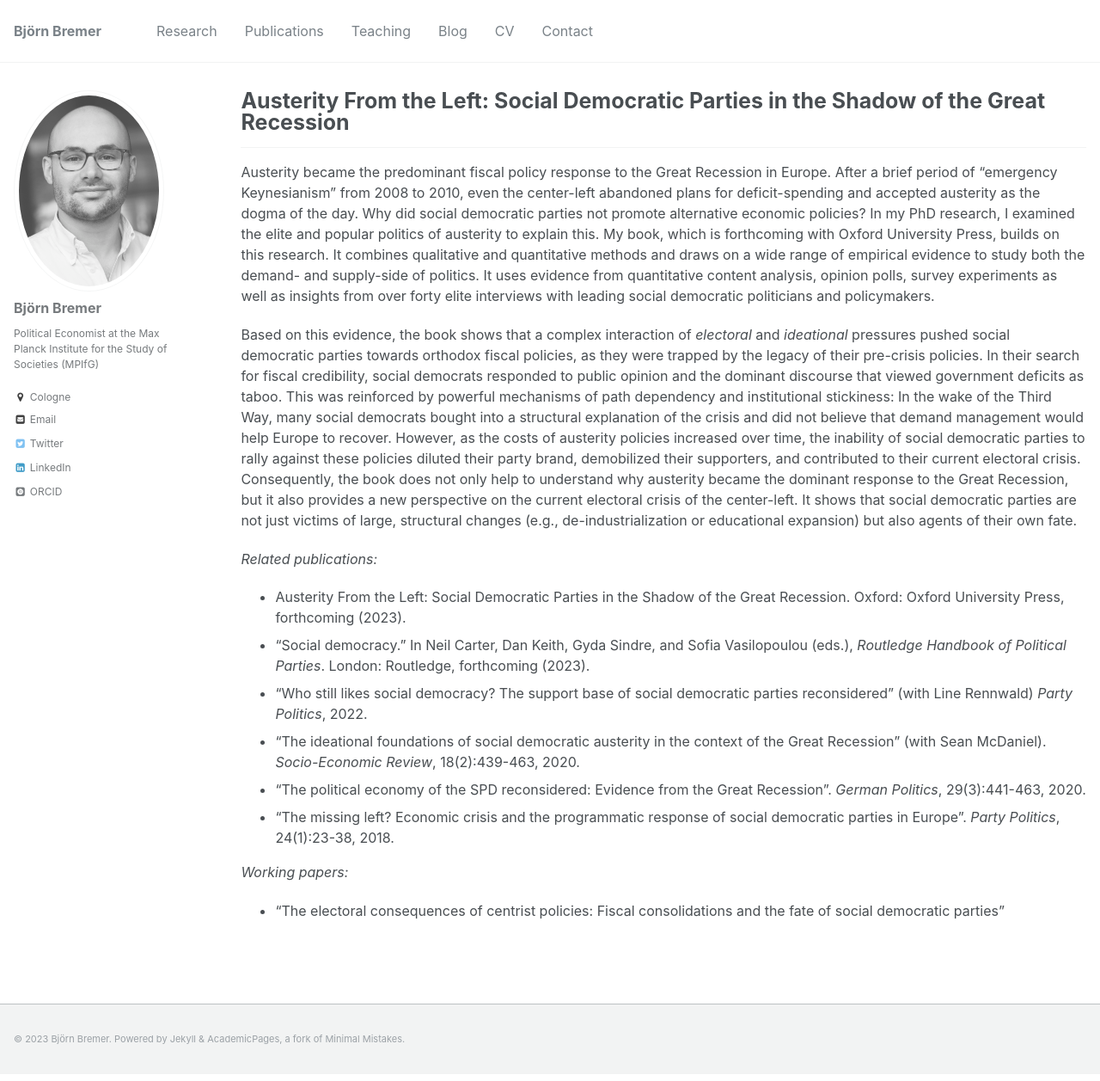
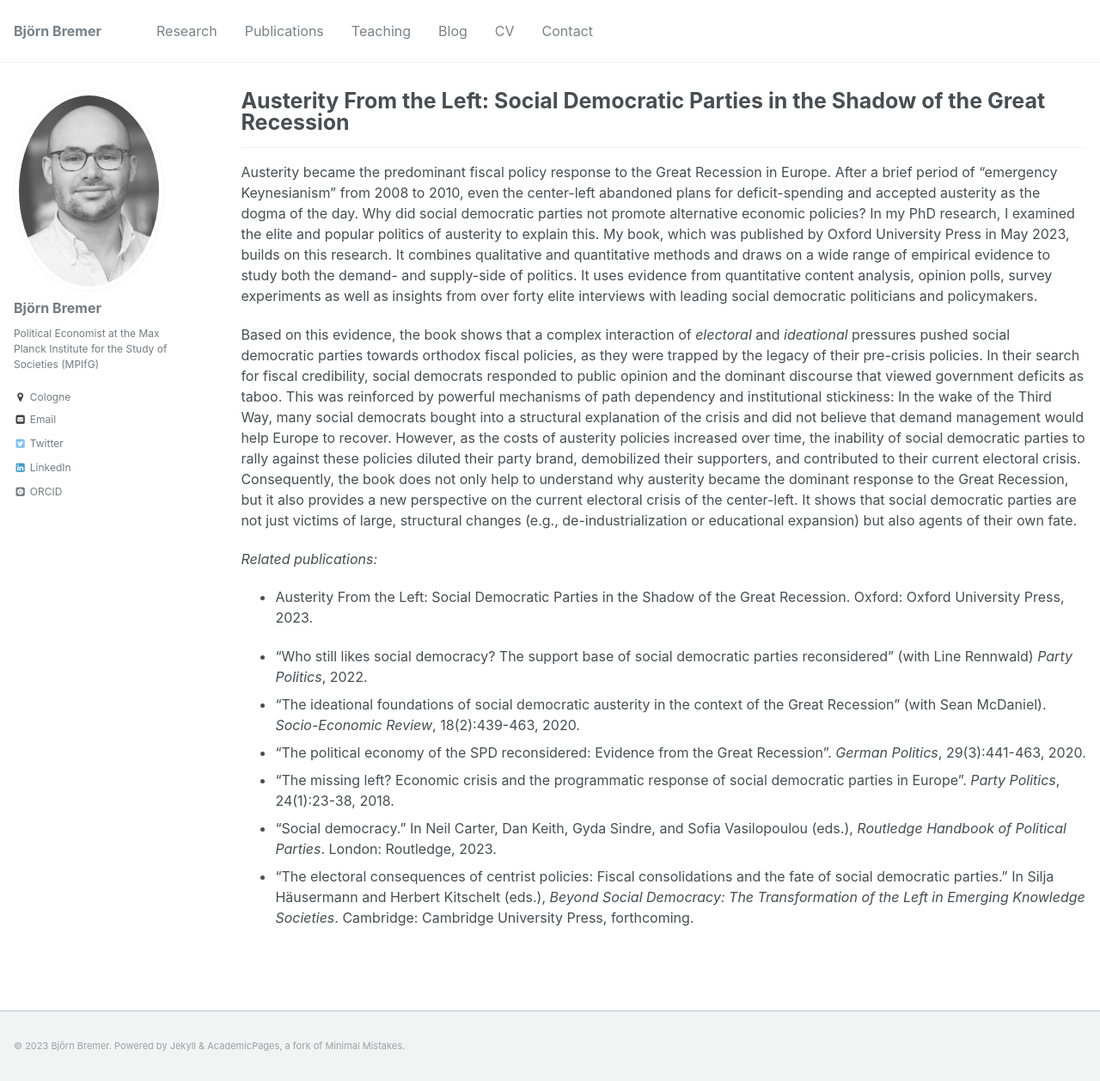
Before and after one commit to bjoernbremer/bjoernbremer.github.io, a Jekyll site: the page built from _projects/1_austerity_left.md, in a window 1280 px wide and 1257 px high. Shown: the whole window at 86% size. Built offline with Jekyll 4.4.1, drawn with Linux system fonts in a browser that asks for light colours; some web fonts are replaced.

Commit message:
Update 1_austerity_left.md

```diff
--- a/_projects/1_austerity_left.md
+++ b/_projects/1_austerity_left.md
@@ -6,18 +6,17 @@ permalink: /projects/austerity_left
 
 ------
 
-Austerity became the predominant fiscal policy response to the Great Recession in Europe. After a brief period of "emergency Keynesianism" from 2008 to 2010, even the center-left abandoned plans for deficit-spending and accepted austerity as the dogma of the day. Why did social democratic parties not promote alternative economic policies? In my PhD research, I examined the elite and popular politics of austerity to explain this. My book, which is forthcoming with Oxford University Press, builds on this research. It combines qualitative and quantitative methods and draws on a wide range of empirical evidence to study both the demand- and supply-side of politics. It uses evidence from quantitative content analysis, opinion polls, survey experiments as well as insights from over forty elite interviews with leading social democratic politicians and policymakers.
+Austerity became the predominant fiscal policy response to the Great Recession in Europe. After a brief period of "emergency Keynesianism" from 2008 to 2010, even the center-left abandoned plans for deficit-spending and accepted austerity as the dogma of the day. Why did social democratic parties not promote alternative economic policies? In my PhD research, I examined the elite and popular politics of austerity to explain this. My book, which was published by Oxford University Press in May 2023, builds on this research. It combines qualitative and quantitative methods and draws on a wide range of empirical evidence to study both the demand- and supply-side of politics. It uses evidence from quantitative content analysis, opinion polls, survey experiments as well as insights from over forty elite interviews with leading social democratic politicians and policymakers.
 
 Based on this evidence, the book shows that a complex interaction of *electoral* and *ideational* pressures pushed social democratic parties towards orthodox fiscal policies, as they were trapped by the legacy of their pre-crisis policies. In their search for fiscal credibility, social democrats responded to public opinion and the dominant discourse that viewed government deficits as taboo. This was reinforced by powerful mechanisms of path dependency and institutional stickiness: In the wake of the Third Way, many social democrats bought into a structural explanation of the crisis and did not believe that demand management would help Europe to recover. However, as the costs of austerity policies increased over time, the inability of social democratic parties to rally against these policies diluted their party brand, demobilized their supporters, and contributed to their current electoral crisis. Consequently, the book does not only help to understand why austerity became the dominant response to the Great Recession, but it also provides a new perspective on the current electoral crisis of the center-left. It shows that social democratic parties are not just victims of large, structural changes (e.g., de-industrialization or educational expansion) but also agents of their own fate.
 
 *Related publications:*
 
-* [Austerity From the Left: Social Democratic Parties in the Shadow of the Great Recession](https://global.oup.com/academic/product/austerity-from-the-left-9780192872210?q=austerity%20from%20the%20left&cc=de&lang=en). Oxford: Oxford University Press, forthcoming (2023).
-* "Social democracy." In Neil Carter, Dan Keith, Gyda Sindre, and Sofia Vasilopoulou (eds.), *Routledge Handbook of Political Parties*. London: Routledge, forthcoming (2023).
+* [Austerity From the Left: Social Democratic Parties in the Shadow of the Great Recession](https://global.oup.com/academic/product/austerity-from-the-left-9780192872210?q=austerity%20from%20the%20left&cc=de&lang=en). Oxford: Oxford University Press, 2023.
+
 * "[Who still likes social democracy? The support base of social democratic parties reconsidered](https://doi.org/10.1177/13540688221093770)" (with [Line Rennwald](https://linerennwald.wordpress.com/)) *Party Politics*, 2022.
 * "[The ideational foundations of social democratic austerity in the context of the Great Recession](https://academic.oup.com/ser/advance-article-abstract/doi/10.1093/ser/mwz001/5320344)" (with [Sean McDaniel](https://warwick.ac.uk/fac/soc/pais/people/mcdaniel/)). *Socio-Economic Review*, 18(2):439-463, 2020.
 * "[The political economy of the SPD reconsidered: Evidence from the Great Recession](https://www.tandfonline.com/doi/abs/10.1080/09644008.2018.1555817?journalCode=fgrp20)". *German Politics*, 29(3):441-463, 2020.
 * "[The missing left? Economic crisis and the programmatic response of social democratic parties in Europe](http://journals.sagepub.com/doi/abs/10.1177/1354068817740745)". *Party Politics*, 24(1):23-38, 2018.
-
-*Working papers:*
-* "The electoral consequences of centrist policies: Fiscal consolidations and the fate of social democratic parties"
+* "Social democracy." In Neil Carter, Dan Keith, Gyda Sindre, and Sofia Vasilopoulou (eds.), *Routledge Handbook of Political Parties*. London: Routledge, 2023.
+* "The electoral consequences of centrist policies: Fiscal consolidations and the fate of social democratic parties." In Silja Häusermann and Herbert Kitschelt (eds.), *Beyond Social Democracy: The Transformation of the Left in Emerging Knowledge Societies*. Cambridge: Cambridge University Press, forthcoming.
```
